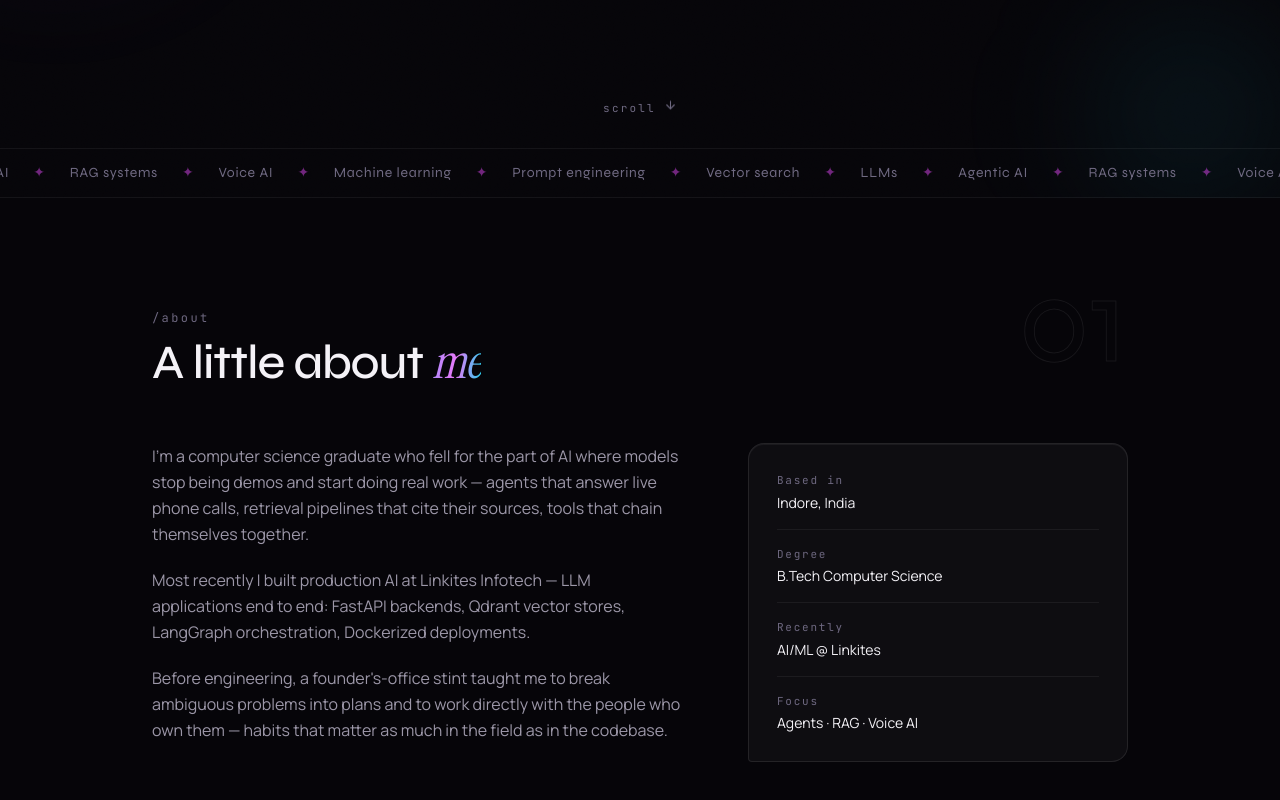
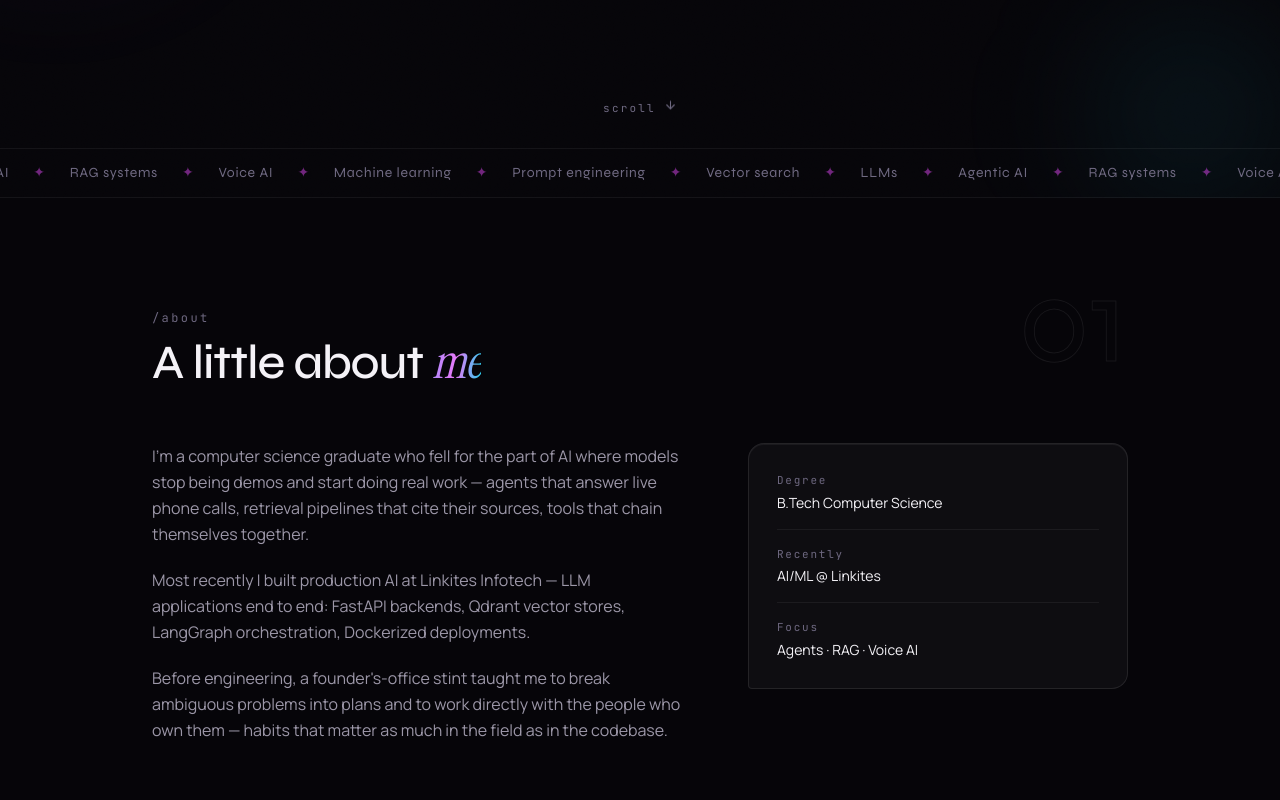
Before and after one commit to nityasolanki/portfolio, a Next.js app: page / in a window 1280 px wide. Shown: the part 602-1402 px from the top of the page. Built offline with nearby package versions, Linux system fonts and the light colour scheme.

Commit message:
Fix hidden About paragraph (unstable React key) and remove location fact
The content-derived key remounted an edited paragraph mid-animation,
leaving it stuck at opacity 0; index keys are stable for this static list.

```diff
--- a/src/components/sections/About.tsx
+++ b/src/components/sections/About.tsx
@@ -16,9 +16,9 @@ export function About() {
 
         <div className="grid gap-12 md:grid-cols-[1.4fr_1fr] md:gap-16">
           <Stagger className="space-y-5">
-            {about.paragraphs.map((p) => (
+            {about.paragraphs.map((p, i) => (
               <StaggerItem
-                key={p.slice(0, 24)}
+                key={i}
                 className="block leading-relaxed text-fg-muted"
               >
                 {p}
--- a/src/data/portfolio.ts
+++ b/src/data/portfolio.ts
@@ -56,7 +56,6 @@ export const about = {
     "Before engineering, a founder's-office stint taught me to break ambiguous problems into plans and to work directly with the people who own them — habits that matter as much in the field as in the codebase.",
   ],
   facts: [
-    { label: "Based in", value: "Indore, India" },
     { label: "Degree", value: "B.Tech Computer Science" },
     { label: "Recently", value: "AI/ML @ Linkites" },
     { label: "Focus", value: "Agents · RAG · Voice AI" },
```
